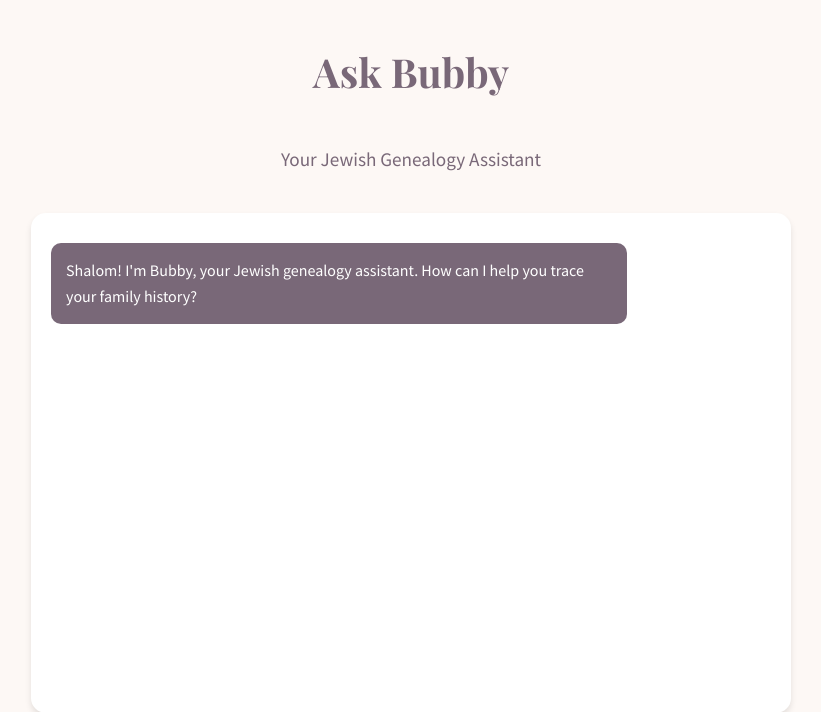
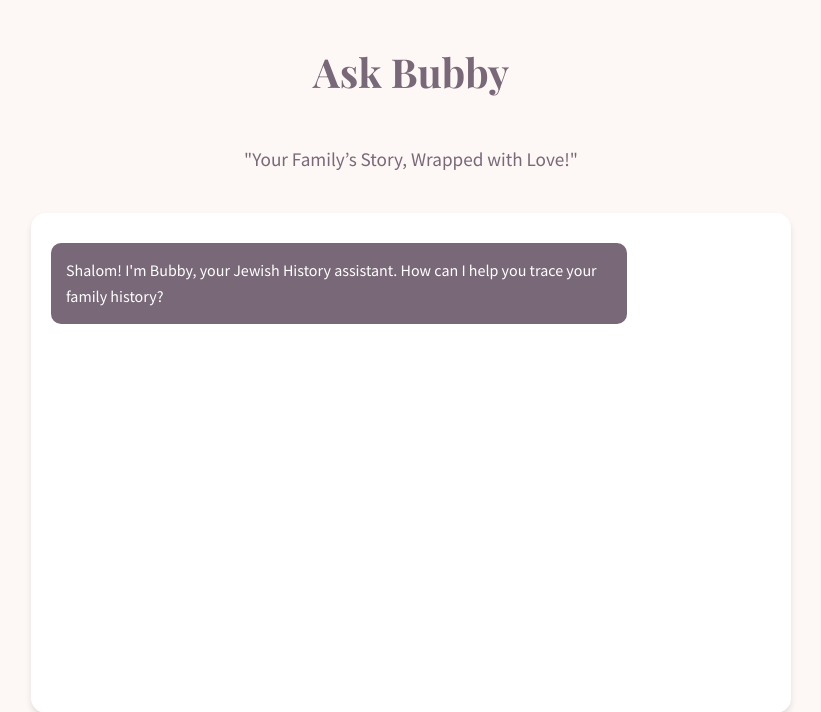
Before and after one commit to PixelNinja-VR/ask-bubby, a Flask app: page / in a window 1280 px wide. Shown: the top 712 px of the page, without its empty margins (229-1050 px from the left). Run offline with Flask 2, Linux system fonts and the light colour scheme.

Commit message:
Update index.html

```diff
--- a/templates/index.html
+++ b/templates/index.html
@@ -5,7 +5,7 @@
 <head>
     <meta charset="UTF-8">
     <meta name="viewport" content="width=device-width, initial-scale=1.0">
-    <title>Ask Bubby - Jewish Genealogy Assistant</title>
+    <title>Ask Bubby - Family History Assistant</title>
     <link href="https://fonts.googleapis.com/css2?family=Playfair+Display:wght@400;700&family=Source+Sans+Pro:wght@400;600&display=swap" rel="stylesheet">
     <style>
         :root {
@@ -155,7 +155,7 @@
 <body>
     <div class="container">
         <h1>Ask Bubby</h1>
-        <p class="header-description">Your Jewish Genealogy Assistant</p>
+        <p class="header-description">"Your Family’s Story, Wrapped with Love!"</p>
         <div class="chat-container" id="chat-container"></div>
         <div class="typing-indicator" id="typing-indicator">Bubby is thinking...</div>
         <div class="input-container">
@@ -178,7 +178,7 @@
 
         // Add initial welcome message
         window.onload = function() {
-            addMessage("Shalom! I'm Bubby, your Jewish genealogy assistant. How can I help you trace your family history?", false);
+            addMessage("Shalom! I'm Bubby, your Jewish History assistant. How can I help you trace your family history?", false);
         };
 
         async function sendMessage() {
```
